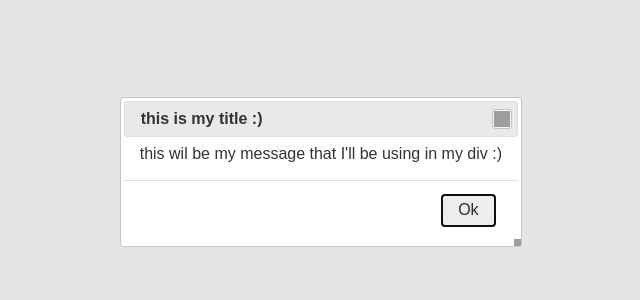
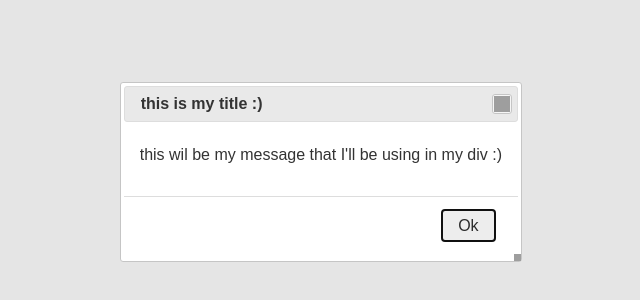
Before and after one commit to erick2014/Some-Things, a plain HTML site: page js/dialogClass.html in a window 1280 px wide. Shown: the part 228-528 px from the top of the page, without its empty margins (319-959 px from the left). Drawn offline with nearby package versions, Linux system fonts and the light colour scheme; grey boxes are pictures that could not be loaded.

Commit message:
added insert message into the dialog

```diff
--- a/js/dialogClass.html
+++ b/js/dialogClass.html
@@ -10,7 +10,7 @@
     </head>
     <body>
         <script type="text/javascript">
-            //this object will content the Dialog's options
+            //this will be the options object to create new dialogs with different content,sizes,buttons and so on
             var dialogOptions={
 
                 autoOpen:true,
@@ -39,7 +39,7 @@
 
             };
 
-           //this function allow to create new Dialog messages with different content dialogType
+           //this function allow to create new Dialog messages with different content
            function openDialog(){
                 //here I create a dialog dialogType message
                 if( dialogOptions.dialogType=="message" ){
@@ -51,21 +51,29 @@
                     //here I have added, another Dialog's button
                     dialogOptions.buttons[1]={ text:"Cancel",click:function(){ $(this).dialog( "close" ); } };
                 }
+
+                //we ask for a dialog content
+                if(dialogOptions.dialogMessage!=""){
+                     //here I have added the dialog's content
+                     $("#"+dialogOptions.dialogDiv).html("<p>"+dialogOptions.dialogMessage+"</p>" );
+                }
                 //finally I have prepared my dialog to be open :)
                 $("#"+dialogOptions.dialogDiv).dialog(dialogOptions);
            }
 
            //////////////////////////////////////////////////////////////////////////////////////////////////////////////////
 
-           //of course, I can use this code in another js file, here I just invoke both objects and set up the properties
+           //of course, I can use this code in another js file
            $(document).ready(function(){
+               //set up a message to the dialog
                var msj="this wil be my message that I'll be using in my div :)"
                //I set up the dialog options
                dialogOptions.setProperties("this is my title :)","message","myDialog",msj);
+               //finally I create my dialog with my options
                openDialog();
            });
 
         </script>
-        <div id="myDialog" style="display:none"> this wil be my message that I'll be using in my div :)  </div>
+        <div id="myDialog" style="display:none">  </div>
     </body>
 </html>
```
